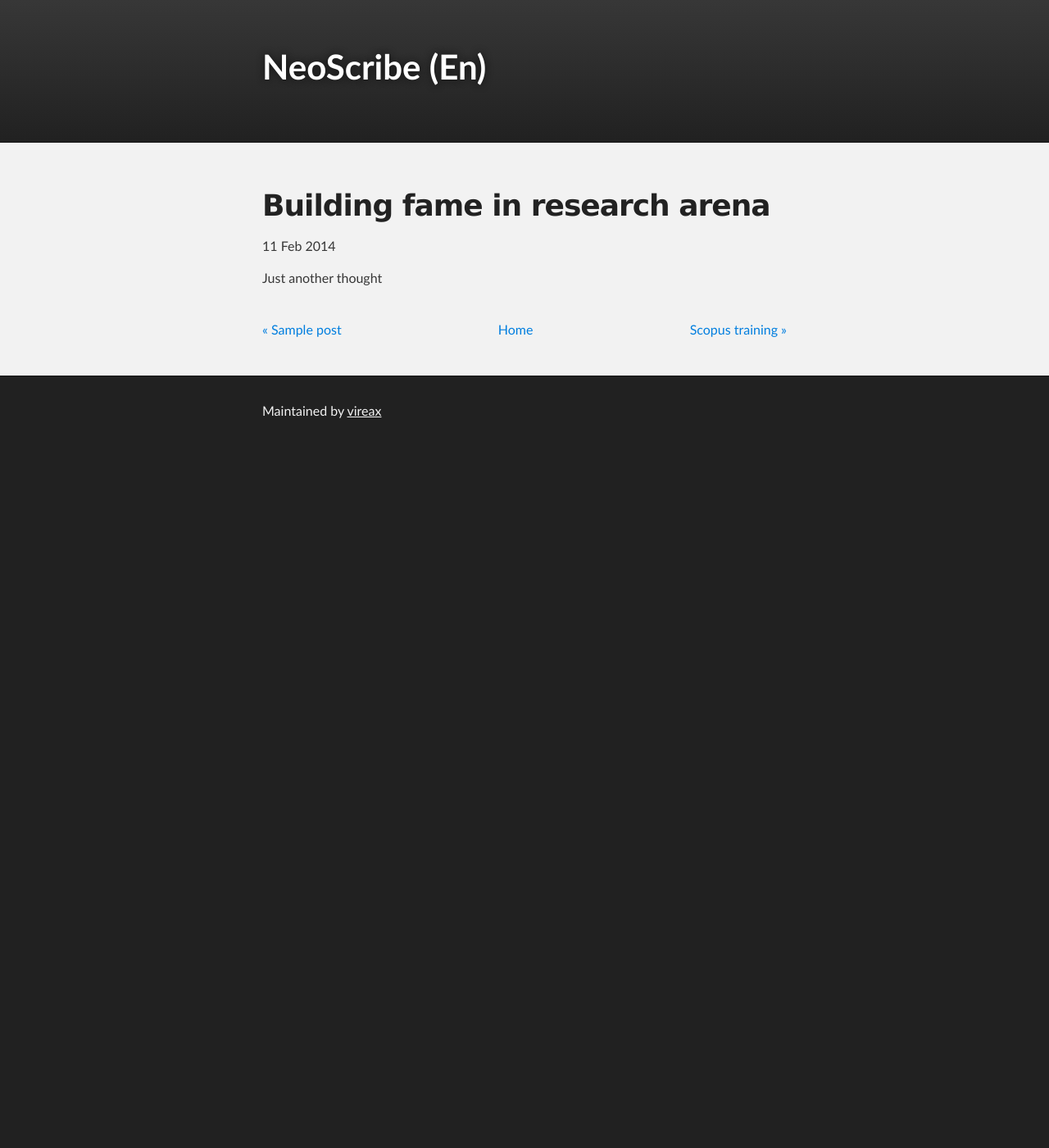
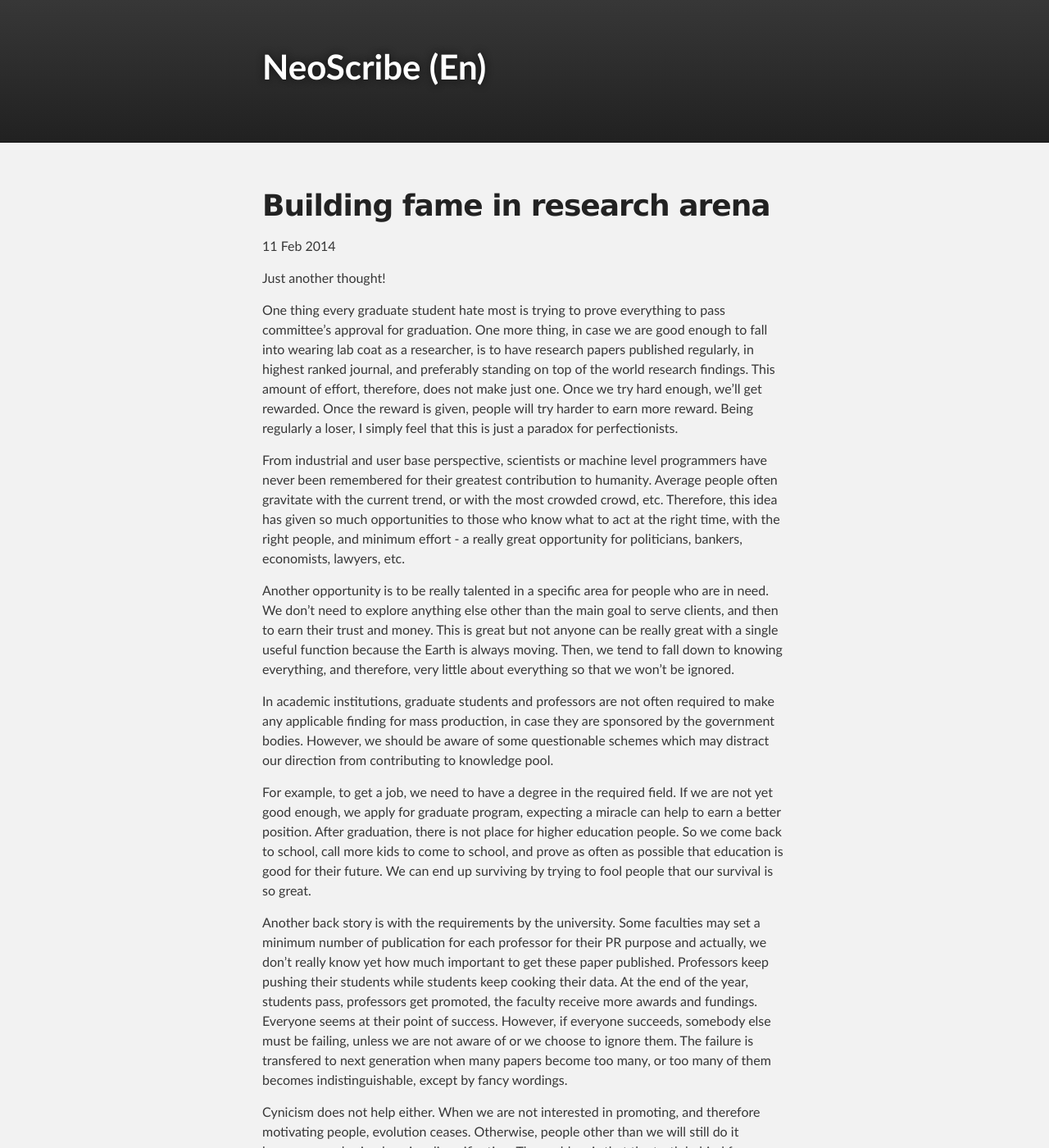
Before and after one commit to vireax/en, a Jekyll site: the page built from _posts/2014-02-11-fame-in-research-arena.md, in a window 1280 px wide and 1400 px high. Shown: the whole window at 82% size. Built offline with Jekyll 4.4.1, drawn with Linux system fonts in a browser that asks for light colours; some of the changed text lies outside the part shown.

Commit message:
Update 2014-02-11-fame-in-research-arena.md

```diff
--- a/_posts/2014-02-11-fame-in-research-arena.md
+++ b/_posts/2014-02-11-fame-in-research-arena.md
@@ -4,4 +4,23 @@ title: Building fame in research arena
 date: 2014-02-11
 ---
 
-Just another thought
+Just another thought!
+
+One thing every graduate student hate most is trying to prove everything to pass committee's approval for graduation. One more thing, in case we are good enough to fall into wearing lab coat as a researcher, is to have research papers published regularly, in highest ranked journal, and preferably standing on top of the world research findings. This amount of effort, therefore, does not make just one. Once we try hard enough, we'll get rewarded. Once the reward is given, people will try harder to earn more reward. Being regularly a loser, I simply feel that this is just a paradox for perfectionists.
+
+From industrial and user base perspective, scientists or machine level programmers have never been remembered for their greatest contribution to humanity. Average people often gravitate with the current trend, or with the most crowded crowd, etc. Therefore, this idea has given so much opportunities to those who know what to act at the right time, with the right people, and minimum effort - a really great opportunity for politicians, bankers, economists, lawyers, etc.
+
+Another opportunity is to be really talented in a specific area for people who are in need. We don't need to explore anything else other than the main goal to serve clients, and then to earn their trust and money. This is great but not anyone can be really great with a single useful function because the Earth is always moving. Then, we tend to fall down to knowing everything, and therefore, very little about everything so that we won't be ignored.
+
+In academic institutions, graduate students and professors are not often required to make any applicable finding for mass production, in case they are sponsored by the government bodies. However, we should be aware of some questionable schemes which may distract our direction from contributing to knowledge pool.
+
+For example, to get a job, we need to have a degree in the required field. If we are not yet good enough, we apply for graduate program, expecting a miracle can help to earn a better position. After graduation, there is not place for higher education people. So we come back to school, call more kids to come to school, and prove as often as possible that education is good for their future. We can end up surviving by trying to fool people that our survival is so great.
+
+Another back story is with the requirements by the university. Some faculties may set a minimum number of publication for each professor for their PR purpose and actually, we don't really know yet how much important to get these paper published. Professors keep pushing their students while students keep cooking their data. At the end of the year, students pass, professors get promoted, the faculty receive more awards and fundings. Everyone seems at their point of success. However, if everyone succeeds, somebody else must be failing, unless we are not aware of or we choose to ignore them. The failure is transfered to next generation when many papers become too many, or too many of them becomes indistinguishable, except by fancy wordings.
+
+Cynicism does not help either. When we are not interested in promoting, and therefore motivating people, evolution ceases. Otherwise, people other than we will still do it because people simply enjoy diversification. The problem is that the truth behind famous people are not really famous. Einstein didn't get a secure job by himself, Darwin either, Nash did try too much harder than his brain can handle, Faraday didn't earn any recognition by the community, Tesla was almost erased from the history because of his ingenuity.
+
+> Happiness can be defined as excitement, for young people, and peace, for the old ones.
+> Source: someone from TED Talk (I can't remember)
+
+I choose the second one. To solve this problem, I don't need to solve the problem. Let's just ignore them, do whatever best we can do, and therefore, try not to impact the world. I chose to be indifferent so as to be a happy being.
```
